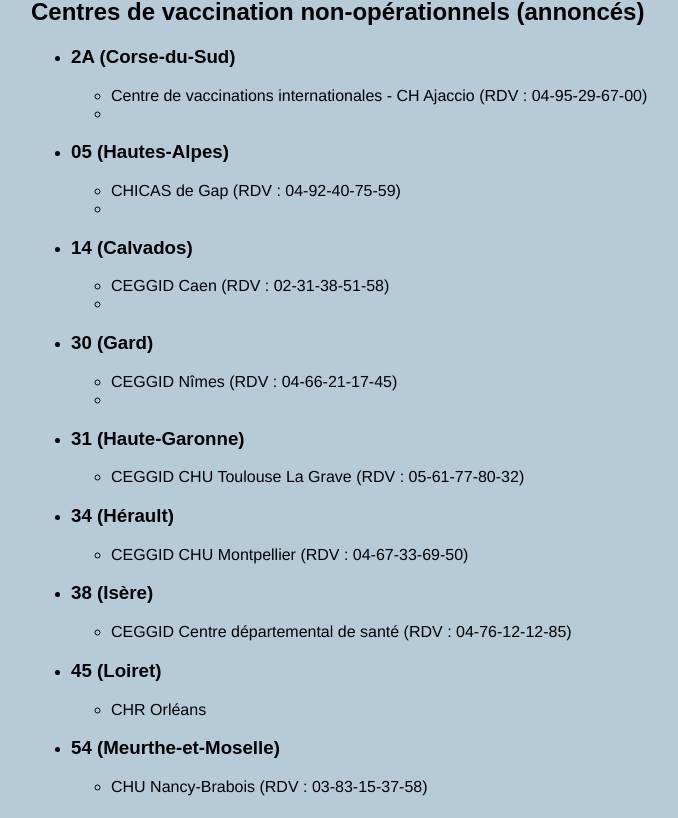
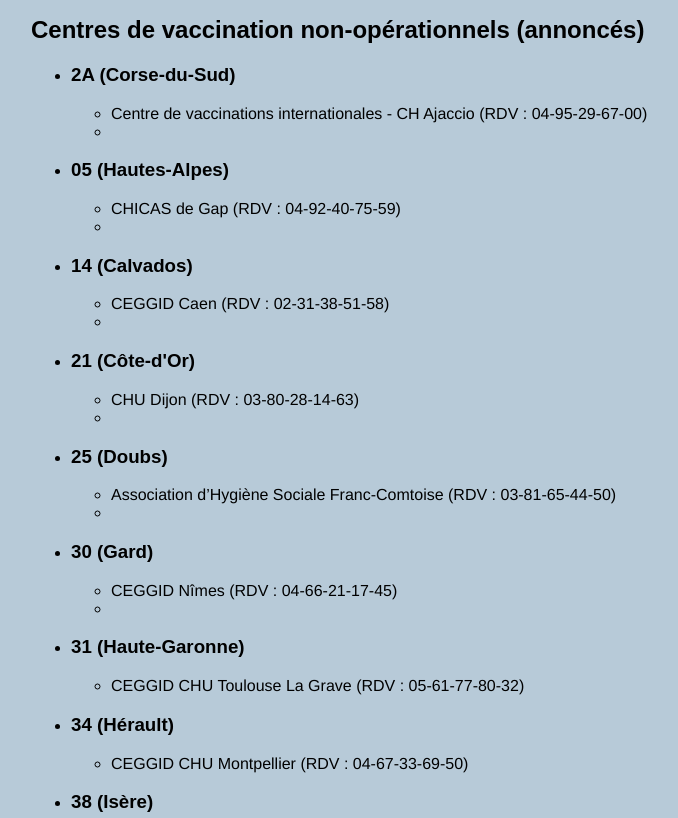
Before and after one commit to Chelsea486MHz/monkeypox, a plain HTML site: page index.html in a window 1280 px wide. Shown: the part 1606-2424 px from the top of the page, without its empty margins (129-807 px from the left). Drawn offline with Linux system fonts and the light colour scheme; a web font is replaced by a local one.

Commit message:
Added Bourgogne Franche Compte

```diff
--- a/index.html
+++ b/index.html
@@ -46,10 +46,11 @@
 				<li><a href="https://www.nouvelle-aquitaine.ars.sante.fr/media/97171/download?inline">Communiqué de Santé Publique France du 13 Juillet 2022</a></li>
 				<li><a href="https://www.has-sante.fr/jcms/p_3345056/fr/monkeypox-la-strategie-vaccinale-reactive-precisee-pour-les-primo-vaccines-et-les-enfants">Communiqué de la Haute Autorité de Santé (HAS) du 5 Juillet 2022</a></li>
 				<li><a href="https://www.iledefrance.ars.sante.fr/variole-du-singe-conseils-et-prise-en-charge-en-ile-de-france">Communiqué de l'Agence Régionale de Santé (ARS) Île-de-France du 13 Juillet 2022</a></li>
-				<li><a href="https://www.occitanie.ars.sante.fr/variole-du-singe-infection-par-le-virus-monkeypox-2">Communiqué de l'Agence Régionale de Santé (ARS) Occitanie di 13 Juillet 2022</a></li>
+				<li><a href="https://www.occitanie.ars.sante.fr/variole-du-singe-infection-par-le-virus-monkeypox-2">Communiqué de l'Agence Régionale de Santé (ARS) Occitanie du 13 Juillet 2022</a></li>
 				<li><a href="https://www.nouvelle-aquitaine.ars.sante.fr/vaccination-preventive-contre-le-virus-monkeypox-0">Communiqué de l'Agence Régionale de Santé (ARS) Nouvelle-Aquitaine du 13 Juillet 2022</a></li>
 				<li><a href="https://www.corse.ars.sante.fr/variole-du-singe-ou-se-faire-vacciner-en-corse">Communiqué de l'Agence Régionale de Santé (ARS) Corse du 13 Juillet 2022</a></li>
 				<li><a href="https://www.auvergne-rhone-alpes.ars.sante.fr/variole-du-singe-infection-par-le-virus-monkeypox">Communiqué de l'Agence Régionale de Santé (ARS) Auvergne-Rhône-Alpes du 13 Juillet 2022</a></li>
+				<li><a href="https://www.bourgogne-franche-comte.ars.sante.fr/monkeypox-personnes-les-plus-risque-ou-se-faire-vacciner">Communiqué de l'Agence Régionale de Santé (ARS) Bourgogne-Franche-Compté du 13 Juillet 2022</a></li>
 			</ul>
 
 		<h2>Centres de vaccination opérationnels</h2>
@@ -131,6 +132,18 @@
 					</ul>
 				</li>
 				<li>
+					<h3>21 (Côte-d'Or)</h3>
+					<ul>
+						<li>CHU Dijon  (RDV : 03-80-28-14-63)<li>
+					</ul>
+				</li>
+				<li>
+					<h3>25 (Doubs)</h3>
+					<ul>
+						<li>Association d’Hygiène Sociale Franc-Comtoise (RDV : 03-81-65-44-50)<li>
+					</ul>
+				</li>
+				<li>
 					<h3>30 (Gard)</h3>
 					<ul>
 						<li>CEGGID Nîmes (RDV : 04-66-21-17-45)<li>
```
